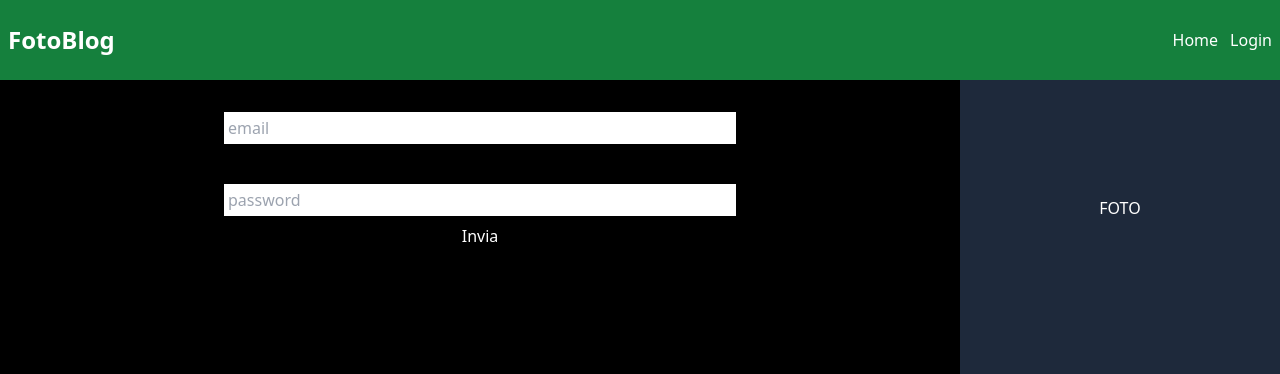
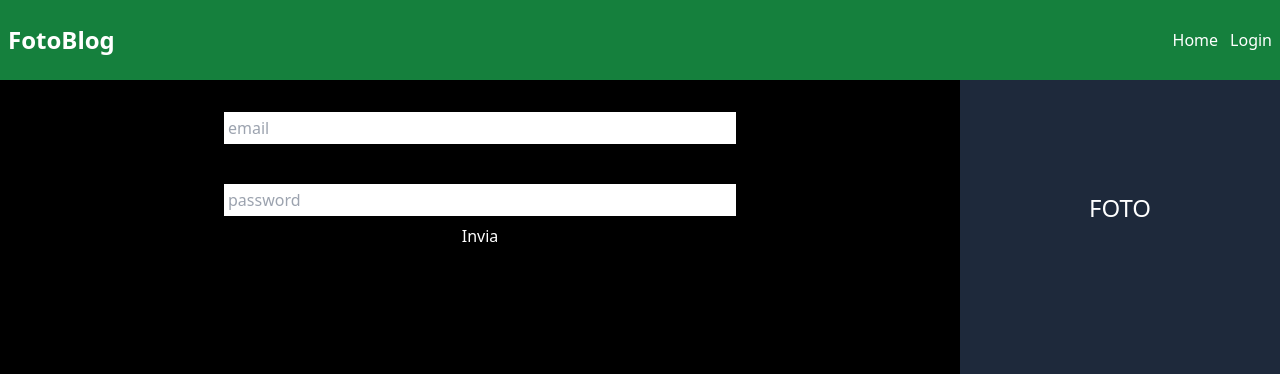
Before and after one commit to DavideFarci/react-il-mio-fotoalbum, a React (Vite) app in the folder React_Frontend/: page /login in a window 1280 px wide. Shown: the top 374 px of the page. Built offline with nearby package versions, Linux system fonts and the light colour scheme.

Commit message:
add photo route and navlink in sidebar

```diff
--- a/React_Frontend/src/App.jsx
+++ b/React_Frontend/src/App.jsx
@@ -8,6 +8,7 @@ import PrivateRoutes from './middlewares/PrivateRoutes';
 import Dashboard from './pages/Dashboard';
 import Categories from './pages/Categories';
 import Messages from './pages/Messages';
+import PhotosList from './components/PhotosList';
 
 function App() {
   return (
@@ -36,6 +37,7 @@ function App() {
               }
             >
               <Route path="/dashboard" element={<Dashboard />}></Route>
+              <Route path="/photos" element={<PhotosList />}></Route>
               <Route path="/categories" element={<Categories />}></Route>
               <Route path="/messages" element={<Messages />}></Route>
             </Route>
--- a/React_Frontend/src/components/Sidebar.jsx
+++ b/React_Frontend/src/components/Sidebar.jsx
@@ -14,7 +14,9 @@ const Sidebar = () => {
     >
       <ul className="h-full">
         <li className="flex h-1/3 items-center justify-center hover:bg-slate-600">
-          FOTO
+          <NavLink to={'/photos'} className={'text-2xl'}>
+            FOTO
+          </NavLink>
         </li>
         <li className="flex h-1/3 items-center justify-center hover:bg-slate-600">
           <NavLink to={'/categories'} className={'text-2xl'}>
```
